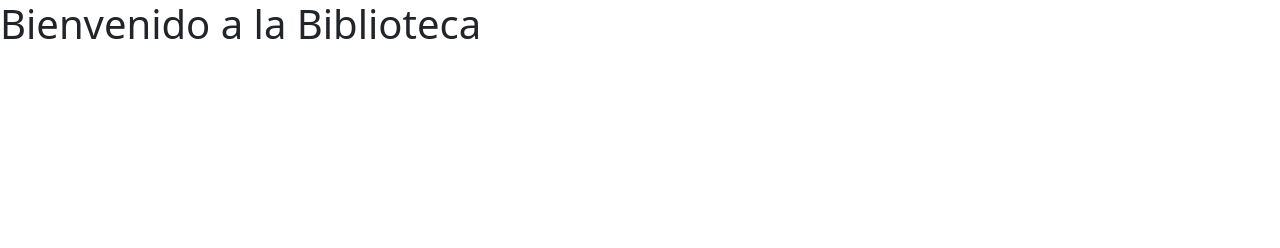
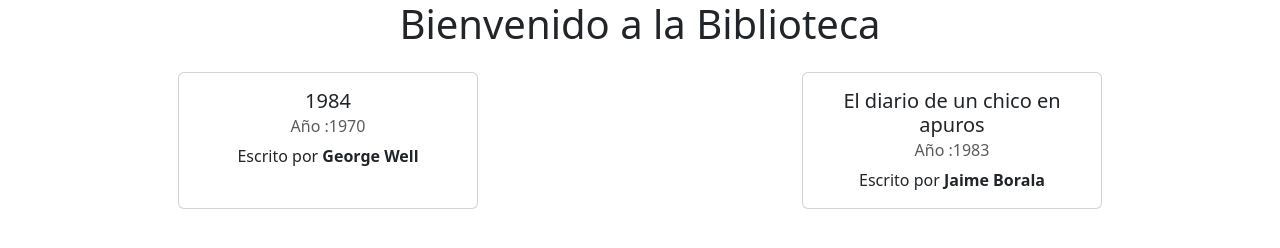
Before and after one commit to lulojrz/library, a plain HTML site: page index.html in a window 1280 px wide. Drawn offline with nearby package versions, Linux system fonts and the light colour scheme.

Commit message:
empezamos con el js :v

```diff
--- a/index.html
+++ b/index.html
@@ -10,7 +10,9 @@
 </head>
 <body>
     <h1>Bienvenido a la Biblioteca</h1>
-    <div class="container-libros"></div>
+    <div id="container-libros">
+
+    </div>
 
  <script src="script.js"></script>
 </body>
--- a/script.js
+++ b/script.js
@@ -1,15 +1,33 @@
 libros = [
     {
+        id :1,
         nombre : "1984",
         autor : "George Well",
         año : "1970",
-        leido: false
+        leido: true,
 
     },
     {
+        id : 2,
         nombre : "El diario de un chico en apuros",
         autor:"Jaime Borala",
         año : "1983",
-        leido : true
+        leido : true,
     }
 ]
+const container = document.getElementById("container-libros")
+
+libros.map((x)=>{
+    container.innerHTML+=
+    `
+    <div class="card" key = ${x.id} style="width:300px;">
+   <div class="card-body">
+    <h5 class="card-title">${x.nombre}</h5>
+    <h6 class="card-subtitle mb-2 text-body-secondary">Año :${x.año} </h6>
+    <p class="card-text">Escrito por <strong>${x.autor}</strong></p>
+
+  </div>
+</div>
+    `
+
+})
--- a/style.css
+++ b/style.css
@@ -6,7 +6,13 @@
 body{
     width: 100vw;
     height: 100vh;
+    text-align: center;
 }
-.container-libros{
+#container-libros{
     padding: 1rem;
+    display: flex;
+    flex-direction: row;
+    justify-content: space-around;
+
+
 }
```
